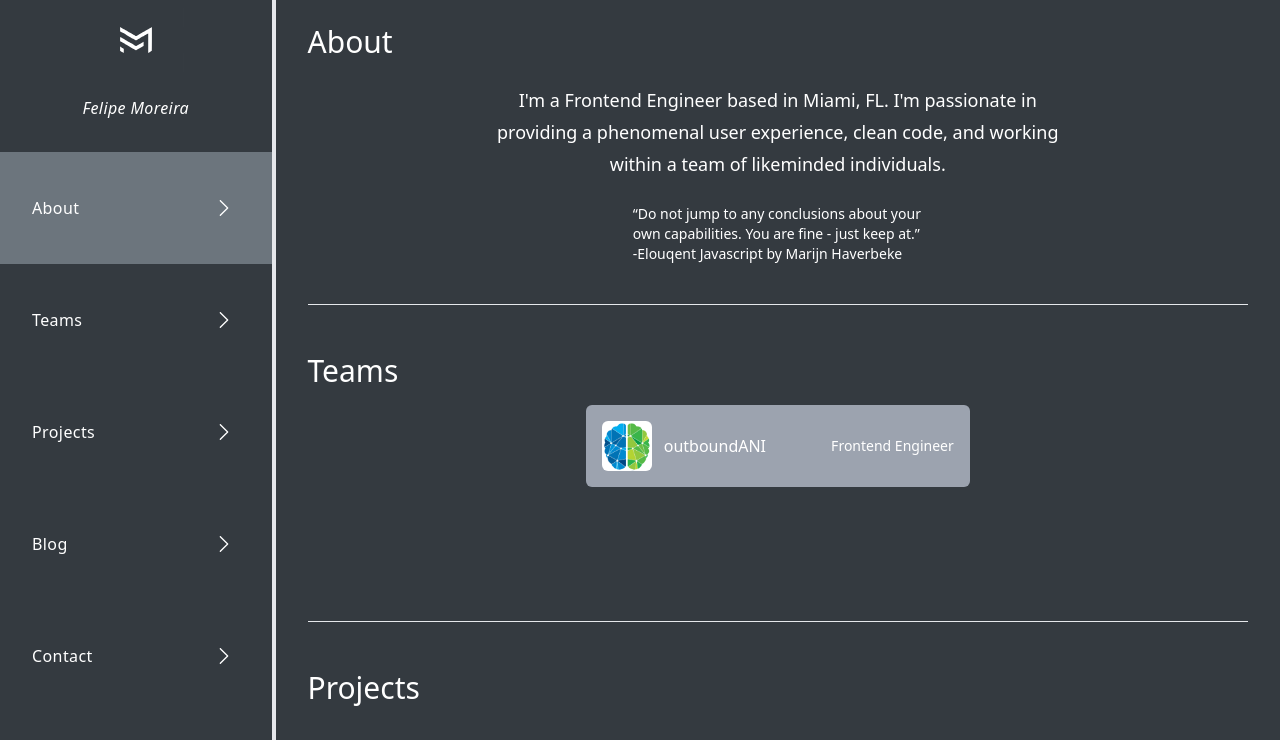
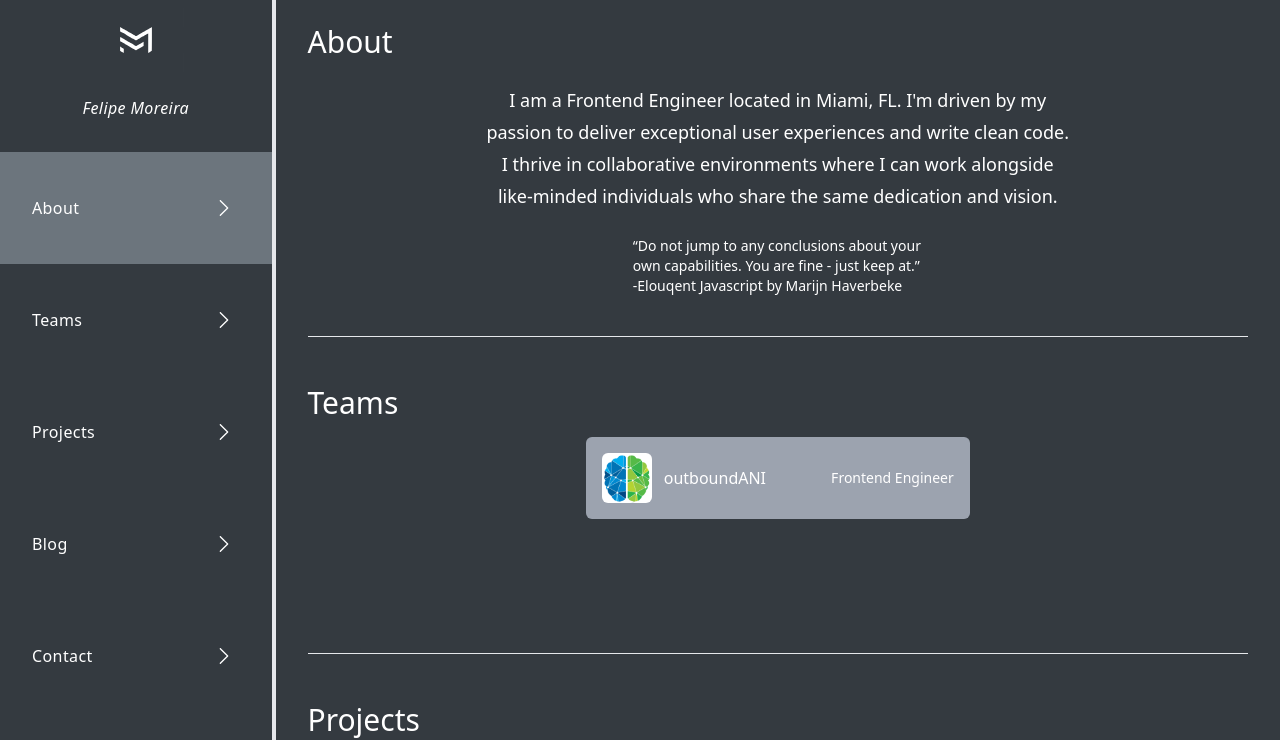
Before and after one commit to morfeli/portfolio, a Next.js app: page / in a window 1280 px wide. Shown: the top 740 px of the page. Built offline with nearby package versions, Linux system fonts and the light colour scheme.

Commit message:
fix: update about header and blog title/caption

```diff
--- a/components/Sections/About/About.tsx
+++ b/components/Sections/About/About.tsx
@@ -4,9 +4,10 @@ export const About = () => {
   return (
     <SectionLayout link="About">
       <p className="py-6 text-lg  text-center leading-8 xl:w-[750px] lg:mx-auto md:px-20">
-        I'm a Frontend Engineer based in Miami, FL. I'm passionate in providing
-        a phenomenal user experience, clean code, and working within a team of
-        likeminded individuals.
+        I am a Frontend Engineer located in Miami, FL. I'm driven by my passion
+        to deliver exceptional user experiences and write clean code. I thrive
+        in collaborative environments where I can work alongside like-minded
+        individuals who share the same dedication and vision.
       </p>
 
       <p className="text-sm text-left w-[290px] mx-auto">
--- a/components/Sections/Blog/Blog.tsx
+++ b/components/Sections/Blog/Blog.tsx
@@ -6,12 +6,11 @@ export const Blog = () => {
       <div className="p-4 mx-auto my-4 bg-gray-400 rounded-md shadow-xl sm:w-[350px]">
         <a href="https://medium.com/@morfelidev/speed-durable-and-high-performant-its-redis-5d503711a6f5">
           <h1 className="text-lg underline">
-            Redis... the in-memory database.
+            Speed, Durable and High Performant. It's Redis!
           </h1>
         </a>
         <p className="py-2 text-sm">
-          I break down the concepts into clear & concise chunks to get you
-          started in building a high performace web application.
+          A warm intro on Redis and its elegant features.
         </p>
         <p className="italic">July 10, 2023</p>
       </div>
```
